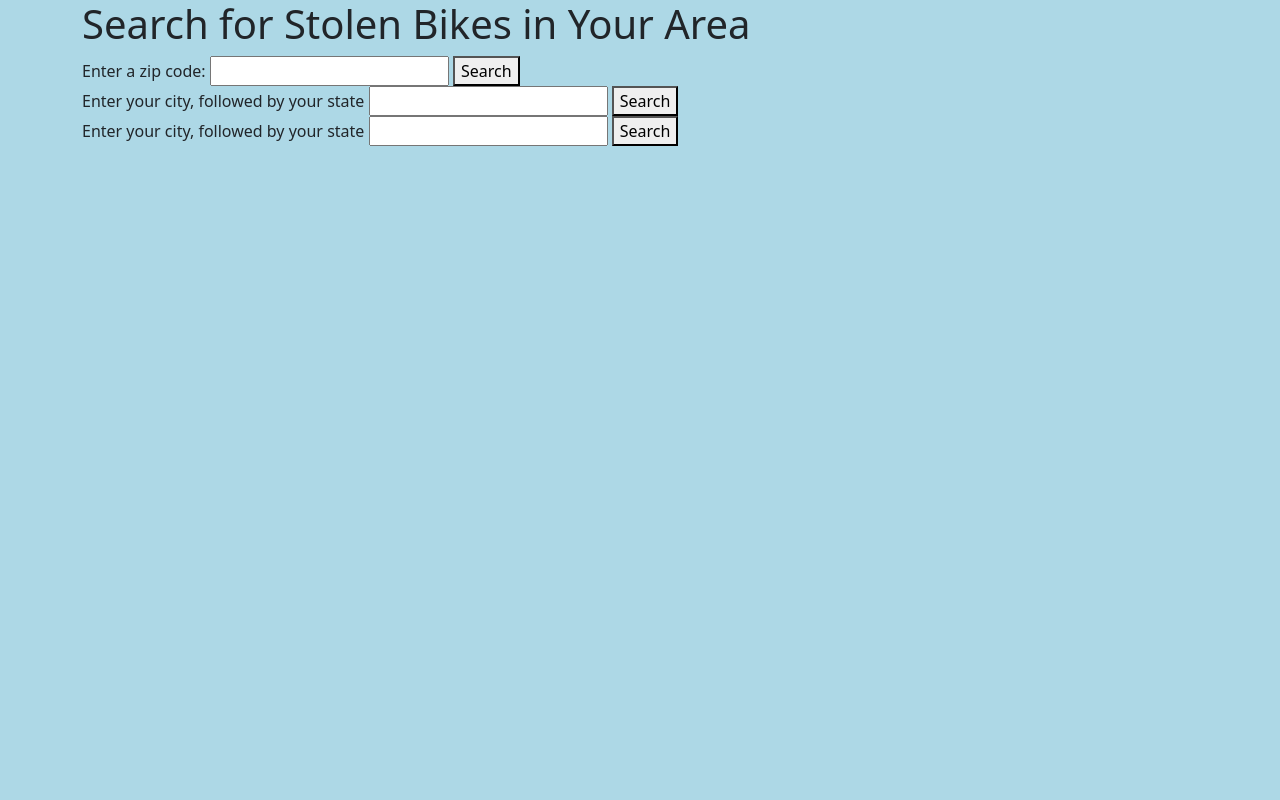
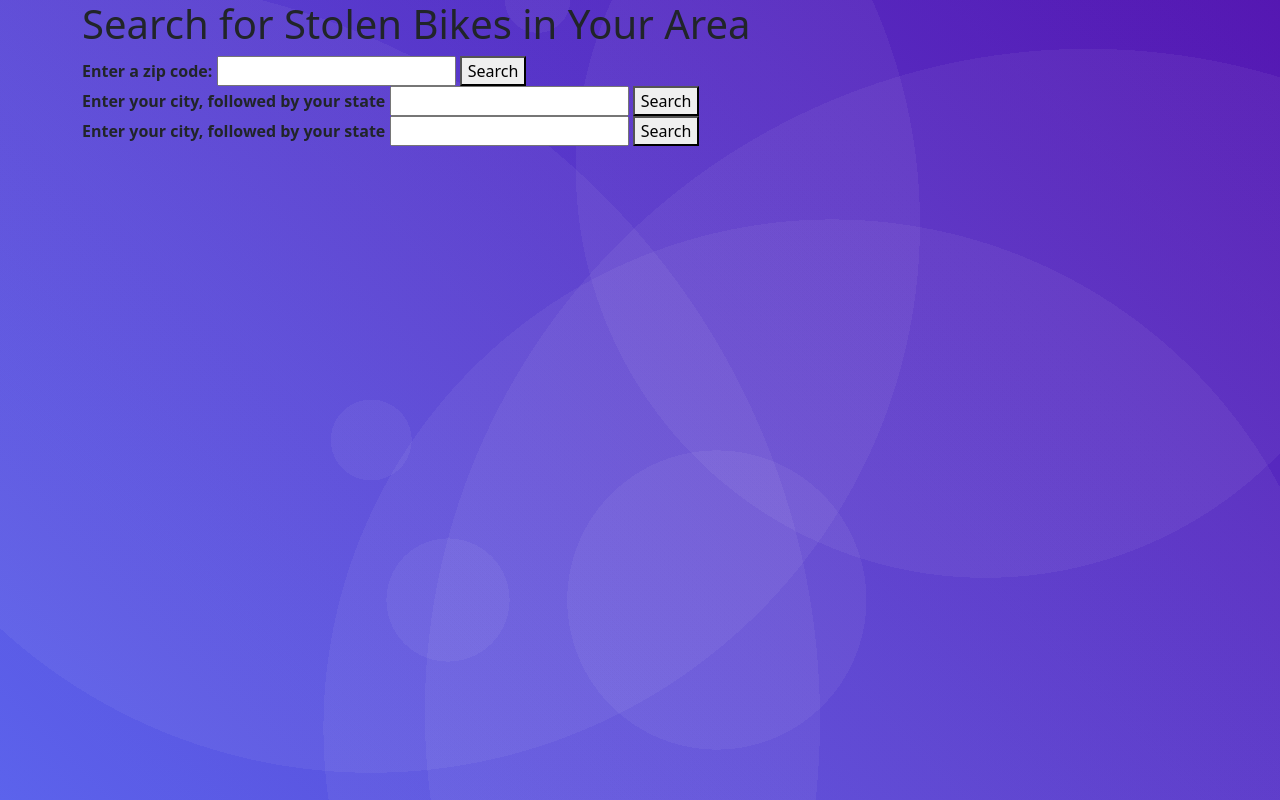
Before and after one commit to Schmelzberry/stolen-bikes, a website built with webpack: page src/index.html in a window 1280 px wide. Built offline with nearby package versions, Linux system fonts and the light colour scheme.

Commit message:
update README, package.json, css; remove console.logs
Co-authored-by: Jake Elsberry <jelsberry96@gmail.com>

```diff
--- a/src/css/styles.css
+++ b/src/css/styles.css
@@ -1,4 +1,87 @@
-
 body {
-  background-color: lightblue;
+  background-attachment: fixed;
+  background-repeat: none;
+  font-weight: bold;
+  background-image: radial-gradient(
+      circle at 29% 55%,
+      hsla(329, 0%, 99%, 0.05) 0%,
+      hsla(329, 0%, 99%, 0.05) 4%,
+      transparent 4%,
+      transparent 44%,
+      transparent 44%,
+      transparent 100%
+    ),
+    radial-gradient(
+      circle at 85% 89%,
+      hsla(329, 0%, 99%, 0.05) 0%,
+      hsla(329, 0%, 99%, 0.05) 51%,
+      transparent 51%,
+      transparent 52%,
+      transparent 52%,
+      transparent 100%
+    ),
+    radial-gradient(
+      circle at 6% 90%,
+      hsla(329, 0%, 99%, 0.05) 0%,
+      hsla(329, 0%, 99%, 0.05) 53%,
+      transparent 53%,
+      transparent 64%,
+      transparent 64%,
+      transparent 100%
+    ),
+    radial-gradient(
+      circle at 35% 75%,
+      hsla(329, 0%, 99%, 0.05) 0%,
+      hsla(329, 0%, 99%, 0.05) 6%,
+      transparent 6%,
+      transparent 98%,
+      transparent 98%,
+      transparent 100%
+    ),
+    radial-gradient(
+      circle at 56% 75%,
+      hsla(329, 0%, 99%, 0.05) 0%,
+      hsla(329, 0%, 99%, 0.05) 16%,
+      transparent 16%,
+      transparent 23%,
+      transparent 23%,
+      transparent 100%
+    ),
+    radial-gradient(
+      circle at 42% 0%,
+      hsla(329, 0%, 99%, 0.05) 0%,
+      hsla(329, 0%, 99%, 0.05) 3%,
+      transparent 3%,
+      transparent 26%,
+      transparent 26%,
+      transparent 100%
+    ),
+    radial-gradient(
+      circle at 29% 28%,
+      hsla(329, 0%, 99%, 0.05) 0%,
+      hsla(329, 0%, 99%, 0.05) 51%,
+      transparent 51%,
+      transparent 75%,
+      transparent 75%,
+      transparent 100%
+    ),
+    radial-gradient(
+      circle at 77% 21%,
+      hsla(329, 0%, 99%, 0.05) 0%,
+      hsla(329, 0%, 99%, 0.05) 35%,
+      transparent 35%,
+      transparent 55%,
+      transparent 55%,
+      transparent 100%
+    ),
+    radial-gradient(
+      circle at 65% 91%,
+      hsla(329, 0%, 99%, 0.05) 0%,
+      hsla(329, 0%, 99%, 0.05) 46%,
+      transparent 46%,
+      transparent 76%,
+      transparent 76%,
+      transparent 100%
+    ),
+    linear-gradient(45deg, rgb(83, 91, 235), rgb(76, 11, 174));
 }
--- a/src/index.js
+++ b/src/index.js
@@ -1,7 +1,7 @@
 import "bootstrap";
 import "bootstrap/dist/css/bootstrap.min.css";
 import "./css/styles.css";
-import { Bikes, uFunc } from "./js/bike.js";
+import { Bikes, populateShowResultsDiv } from "./js/bike.js";
 import FetchBikeService from "./js/fetchBike.js";
 import AsyncBikeService from "./js/asyncBike";
 
@@ -18,7 +18,6 @@ function getFetchResults(city) {
 
 async function getASyncResults(city) {
   const response = await AsyncBikeService.getASyncBikes(city);
-  console.log(response);
   if (response.bikes) {
     showBikes(response);
   } else {
@@ -28,7 +27,7 @@ async function getASyncResults(city) {
 
 // UI LOGIC //
 function showBikes(apiResponse) {
-  document.getElementById("showResults").innerText = uFunc(apiResponse);
+  document.getElementById("showResults").innerText = populateShowResultsDiv(apiResponse);
 }
 
 function showError(request) {
--- a/src/js/bike.js
+++ b/src/js/bike.js
@@ -18,7 +18,7 @@ export class Bikes {
   }
 }
 
-export function uFunc(apiResponse) {
+export function populateShowResultsDiv(apiResponse) {
   let divToUpdate = "";
   for (let i = 0; i < apiResponse.bikes.length; i++) {
     divToUpdate += `Stolen Bike: ${apiResponse.bikes[i].frame_colors} ${apiResponse.bikes[i].manufacturer_name} ${apiResponse.bikes[i].frame_model} \n`;
--- a/webpack.config.js
+++ b/webpack.config.js
@@ -1,38 +1,35 @@
-const path = require('path');
-const HtmlWebpackPlugin = require('html-webpack-plugin');
-const { CleanWebpackPlugin } = require('clean-webpack-plugin'); // new line
-const ESLintPlugin = require('eslint-webpack-plugin');
+const path = require("path");
+const HtmlWebpackPlugin = require("html-webpack-plugin");
+const { CleanWebpackPlugin } = require("clean-webpack-plugin");
+const ESLintPlugin = require("eslint-webpack-plugin");
 
 module.exports = {
-  entry: './src/index.js',
+  entry: "./src/index.js",
   output: {
-    filename: 'bundle.js',
-    path: path.resolve(__dirname, 'dist')
+    filename: "bundle.js",
+    path: path.resolve(__dirname, "dist"),
   },
   devServer: {
-    static: path.resolve(__dirname, 'dist'),
-    port: 9000
-},
-  devtool:"eval-source-map",
+    static: path.resolve(__dirname, "dist"),
+    port: 9000,
+  },
+  devtool: "eval-source-map",
   plugins: [
     new ESLintPlugin(),
     new CleanWebpackPlugin({
-      verbose: true
+      verbose: true,
     }),
     new HtmlWebpackPlugin({
-      title: 'template',
-      template: './src/index.html',
-      inject: 'body'
-    })
+      title: "template",
+      template: "./src/index.html",
+      inject: "body",
+    }),
   ],
   module: {
     rules: [
       {
         test: /\.css$/,
-        use: [
-          'style-loader',
-          'css-loader'
-        ]
+        use: ["style-loader", "css-loader"],
       },
       {
         test: /\.(gif|png|avif|jpe?g)$/,
@@ -44,11 +41,9 @@ module.exports = {
         },
       },
       {
-        test:/\.html$/,
-        use: [
-          'html-loader'
-        ]
+        test: /\.html$/,
+        use: ["html-loader"],
       },
-    ]
-  }
+    ],
+  },
 };
```
Also changed, not shown: package.json (+5 -7 lines), README.md.
